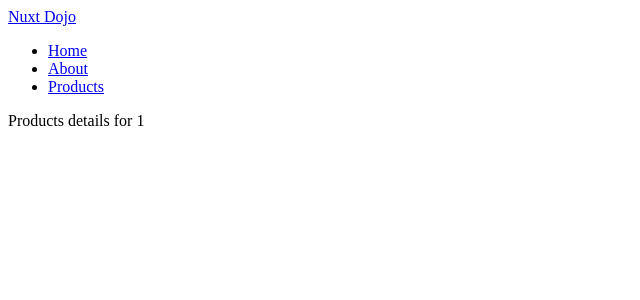
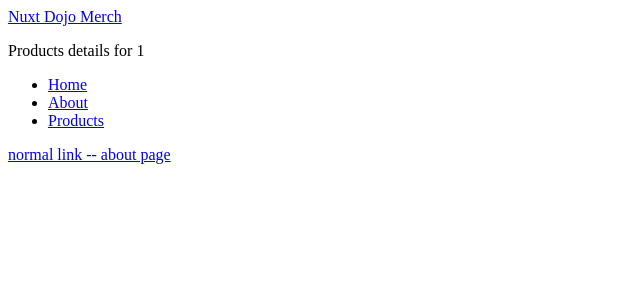
Before and after one commit to lirubao/nuxt-admin, a Nuxt app: page /products/1 in a window 1280 px wide. Shown: the top 300 px of the page, without its empty margins (0-640 px from the left). Built offline with nearby package versions, Linux system fonts and the light colour scheme.

Commit message:
feat: Customize the layout header

```diff
--- a/pages/products/[id].vue
+++ b/pages/products/[id].vue
@@ -6,6 +6,10 @@
 
 <script setup>
 const { id } = useRoute().params
+
+definePageMeta({
+    layout: "products"
+})
 </script>
 
 <style scoped></style>
```
